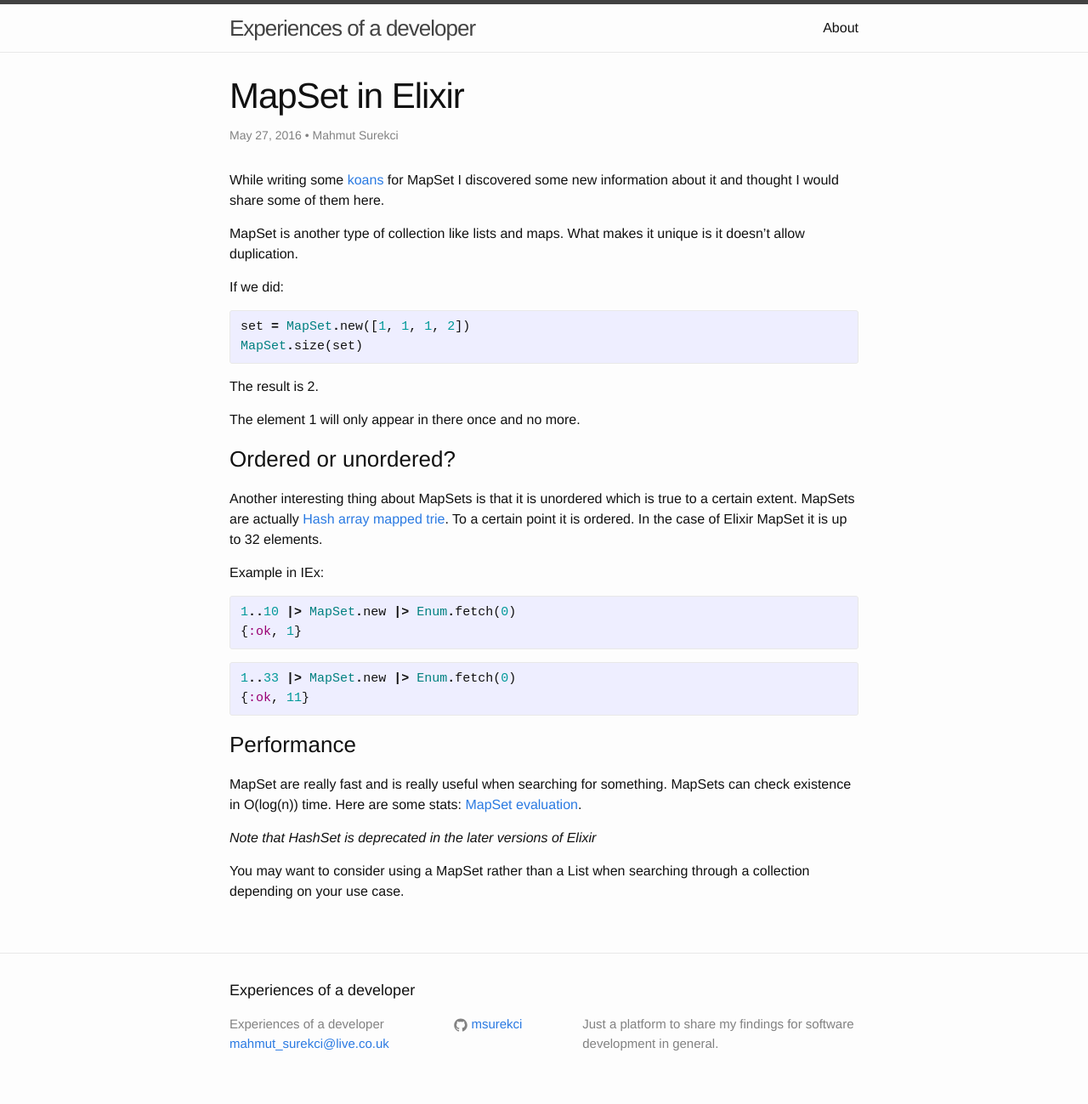
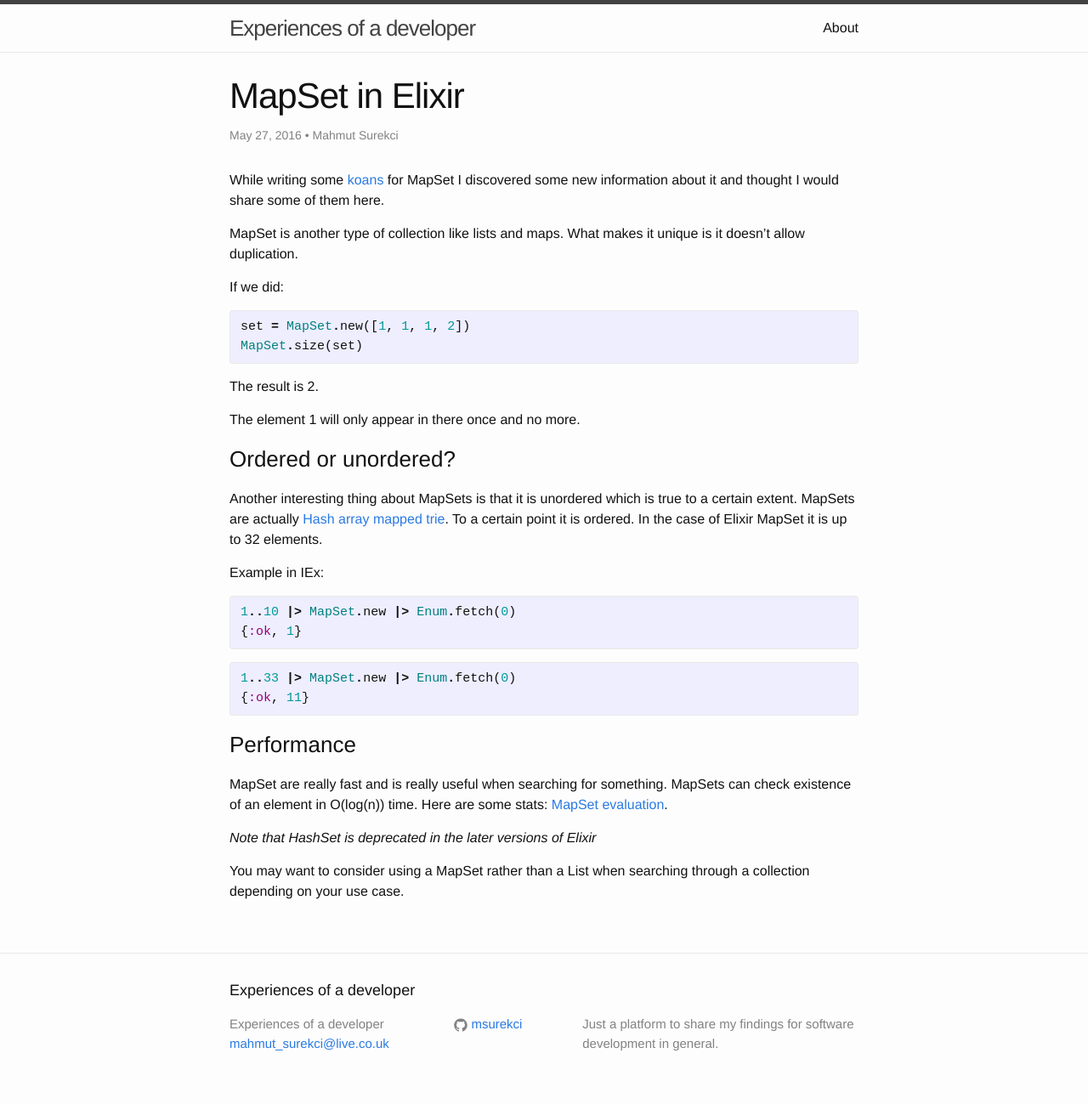
Before and after one commit to msurekci/msurekci.github.io, a Jekyll site: the page built from _posts/2016-05-27-elixir-mapsets.markdown, in a window 1280 px wide. Shown: the whole page at 85% size. Built offline with Jekyll 4.4.1, drawn with Linux system fonts in a browser that asks for light colours.

Commit message:
make sentence clearer

```diff
--- a/_posts/2016-05-27-elixir-mapsets.markdown
+++ b/_posts/2016-05-27-elixir-mapsets.markdown
@@ -37,7 +37,7 @@ Example in IEx:
 {% endhighlight %}
 
 ### Performance
-MapSet are really fast and is really useful when searching for something. MapSets can check existence in O(log(n)) time. Here are some stats: [MapSet evaluation](https://gist.github.com/lexmag/32977ce8fd7cb44ddefa).
+MapSet are really fast and is really useful when searching for something. MapSets can check existence of an element in O(log(n)) time. Here are some stats: [MapSet evaluation](https://gist.github.com/lexmag/32977ce8fd7cb44ddefa).
 
 _Note that HashSet is deprecated in the later versions of Elixir_
 
```
